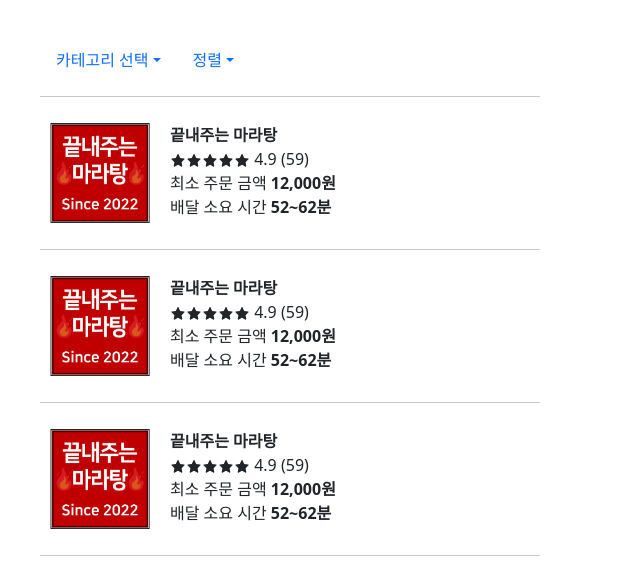
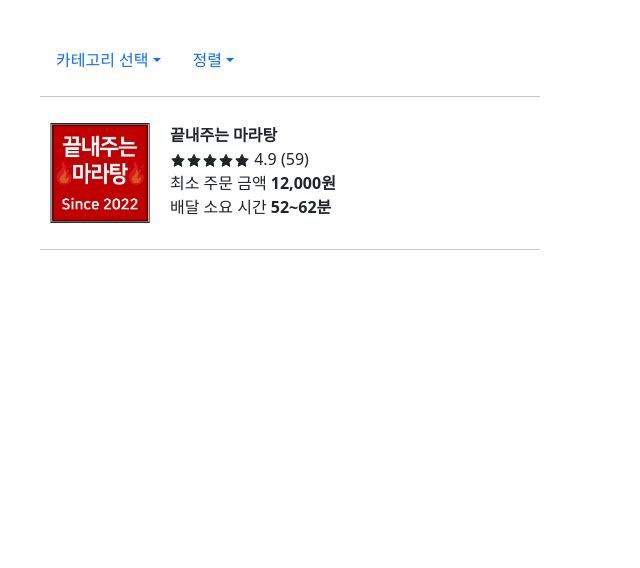
Before and after one commit to sdiaeyu6n/BBLink_frontend, a React (Create React App) app: page /storelist in a window 1280 px wide. Shown: the top 568 px of the page, without its empty margins (0-640 px from the left). Built offline with nearby package versions, Linux system fonts and the light colour scheme.

Commit message:
detail 중

```diff
--- a/package.json
+++ b/package.json
@@ -11,11 +11,13 @@
     "@testing-library/react": "13.3.0",
     "@testing-library/user-event": "13.5.0",
     "axios": "0.27.2",
+    "bootstrap": "^5.2.2",
     "immutable": "4.1.0",
     "open-color": "1.9.1",
     "react": "^18.2.0",
     "react-bootstrap": "^2.5.0",
     "react-device-detect": "2.2.2",
+    "react-icons": "^4.4.0",
     "react-router-dom": "6.3.0",
     "react-scripts": "5.0.1",
     "react-switch": "7.0.0",
--- a/src/App.js
+++ b/src/App.js
@@ -1,76 +1,72 @@
-import LoginPage from './pages/LoginPage';
-import JoinPage from './pages/JoinPage';
-import { BrowserView, MobileView } from 'react-device-detect'
-import JoinAdress from './pages/JoinAdress';
-import JoinMoney from './pages/JoinMoney';
-import MyPage from './pages/MyPage';
-import CategoryPage from './pages/CategoryPage';
-import AdressManage from './pages/AdressManage';
-import ReviewManage from './pages/ReviewManage';
-import WriteReview from './pages/WriteReview';
-import Settings from './pages/Settings';
-import Notice from './pages/Notice'
-import PersonalInfo from './pages/PersonalInfo';
-import MainPage from './pages/MainPage';
-import ToggleSwitch from './components/ToggleSwitch'
-import React from 'react';
-import { useState } from 'react';
-import OrderComplete from './pages/OrderComplete';
-import DeliveryNow from './pages/DeliveryNow';
+import LoginPage from "./pages/LoginPage";
+import JoinPage from "./pages/JoinPage";
+import { BrowserView, MobileView } from "react-device-detect";
+import JoinAdress from "./pages/JoinAdress";
+import JoinMoney from "./pages/JoinMoney";
+import MyPage from "./pages/MyPage";
+import CategoryPage from "./pages/CategoryPage";
+import AdressManage from "./pages/AdressManage";
+import ReviewManage from "./pages/ReviewManage";
+import WriteReview from "./pages/WriteReview";
+import Settings from "./pages/Settings";
+import Notice from "./pages/Notice";
+import PersonalInfo from "./pages/PersonalInfo";
+import MainPage from "./pages/MainPage";
+import ToggleSwitch from "./components/ToggleSwitch";
+import React from "react";
+import { useState } from "react";
+import OrderComplete from "./pages/OrderComplete";
+import DeliveryNow from "./pages/DeliveryNow";
 
-import {BrowserRouter,Routes,Route} from "react-router-dom";
+import { BrowserRouter, Routes, Route } from "react-router-dom";
 
-import RouteTest from './components/RouteTest';
-import Users from './Users';
-import BottomNav from './components/BottomNav';
-import TwinkleOrder from './pages/TwinkleOrder';
-import StoreList from './pages/StoreList';
-import Store from './pages/Store';
-import MenuOption from './pages/MenuOption';
-import MyBag from './pages/MyBag';
-import SelectPage from './pages/SelectPage';
-import Payment from './pages/Payment';
-import PayFin from './pages/PayFin';
-import StoreInfo from './pages/StoreInfo';
-import StoreReview from './pages/StoreReview';
+import RouteTest from "./components/RouteTest";
+import Users from "./Users";
+import BottomNav from "./components/BottomNav";
+import TwinkleOrder from "./pages/TwinkleOrder";
+import StoreList from "./pages/StoreList";
+import Store from "./pages/Store";
+import MenuOption from "./pages/MenuOption";
+import MyBag from "./pages/MyBag";
+import SelectPage from "./pages/SelectPage";
+import Payment from "./pages/Payment";
+import PayFin from "./pages/PayFin";
+import StoreInfo from "./pages/StoreInfo";
+import StoreReview from "./pages/StoreReview";
 
-function App(){
-
+function App() {
   return (
     <BrowserRouter>
       <div>
+        <Routes>
+          <Route path="/MainPage" element={<MainPage />} />
+          <Route path="/TwinkleOrder" element={<TwinkleOrder />} />
+          <Route path="/WriteReview" element={<WriteReview />} />
+          <Route path="/MyPage" element={<MyPage />} />
 
-  <Routes>
-    <Route path="/MainPage" element={<MainPage/>}/>
-    <Route path="/TwinkleOrder" element={<TwinkleOrder/>}/>
-    <Route path="/WriteReview" element={<WriteReview/>}/>
-    <Route path="/MyPage" element={<MyPage/>}/>
+          <Route path="/" element={<LoginPage />} />
+          <Route path="/JoinPage" element={<JoinPage />} />
+          <Route path="/JoinMoney" element={<JoinMoney />} />
+          <Route path="/JoinAdress" element={<JoinAdress />} />
 
-    <Route path="/" element={<LoginPage/>}/>
-    <Route path="/JoinPage" element={<JoinPage/>}/>
-    <Route path="/JoinMoney" element={<JoinMoney/>}/>
-    <Route path="/JoinAdress" element={<JoinAdress/>}/>
+          <Route path="/PersonalInfo" element={<PersonalInfo />} />
+          <Route path="/AdressManage" element={<AdressManage />} />
+          <Route path="/ReviewManage" element={<ReviewManage />} />
+          <Route path="/Settings" element={<Settings />} />
+          <Route path="/Notice" element={<Notice />} />
+          <Route path="/CategoryPage" element={<CategoryPage />} />
+          <Route path="/OrderComplete" element={<OrderComplete />} />
+          <Route path="/DeliveryNow" element={<DeliveryNow />} />
 
-    <Route path="/PersonalInfo" element={<PersonalInfo/>}/>
-    <Route path="/AdressManage" element={<AdressManage/>}/>
-    <Route path="/ReviewManage" element={<ReviewManage/>}/>
-    <Route path="/Settings" element={<Settings/>}/>
-    <Route path="/Notice" element={<Notice/>}/>
-    <Route path="/CategoryPage" element={<CategoryPage/>}/>
-    <Route path="/OrderComplete" element={<OrderComplete/>}/>
-    <Route path="/DeliveryNow" element={<DeliveryNow/>}/>
-
-
-
-    <Route path="/SelectPage" element={<SelectPage/>}/>
-    <Route path="/storelist" element={<StoreList/>}/>
-    <Route path="/store" element={<Store/>}/>
-    <Route path="/menuoption" element={<MenuOption/>}/>
-    <Route path="/mybag" element={<MyBag/>}/>
-    <Route path="/payment" element={<Payment/>}/>
-    <Route path="/payfin" element={<PayFin/>}/>
-    <Route path="/storeinfo" element={<StoreInfo/>}/>
-    <Route path="/storereview" element={<StoreReview/>}/>
+          <Route path="/SelectPage" element={<SelectPage />} />
+          <Route path="/storelist" element={<StoreList />} />
+          <Route path="/storelist/:id" element={<Store />} />
+          <Route path="/menuoption" element={<MenuOption />} />
+          <Route path="/mybag" element={<MyBag />} />
+          <Route path="/payment" element={<Payment />} />
+          <Route path="/payfin" element={<PayFin />} />
+          <Route path="/storeinfo" element={<StoreInfo />} />
+          <Route path="/storereview" element={<StoreReview />} />
         </Routes>
         {/* <BottomNav/> */}
         {/* <RouteTest/>
@@ -125,7 +121,6 @@ function App(){
 
   <hr/>
   <TwinkleOrder/> */}
-
       </div>
     </BrowserRouter>
   );
--- a/src/components/StoreMain.js
+++ b/src/components/StoreMain.js
@@ -2,7 +2,7 @@
 import { AiFillStar } from "react-icons/ai";
 import { useNavigate } from "react-router-dom";
 
-const StoreMain = () => {
+const StoreMain = (id) => {
   const navigate = useNavigate();
   return (
     <>
@@ -10,69 +10,15 @@ const StoreMain = () => {
       <div className="StoreInfoImage" style={{ float: "left", margin: 10 }}>
         <img
           onClick={() => {
-            navigate("/store");
+            window.location.href = `/storelist/${id}`;
+            // navigate(`/storelist/${id}`);
+            // onClick={() => (window.location.hrf = `/storelist/${id}`)}
           }}
           className="storeImg"
-          src="img/storelogo.png"
+          src="./img/storelogo.png"
           width="100"
           height="100"
           alt="끝내주는 마라탕의 로고"
-        />
-      </div>
-      <div className="StoreMenuText" style={{ float: "left", margin: 10 }}>
-        <b>끝내주는 마라탕</b>
-        <br></br>
-        <AiFillStar />
-        <AiFillStar />
-        <AiFillStar />
-        <AiFillStar />
-        <AiFillStar />
-        {"     "}4.9 (59) <br></br>
-        최소 주문 금액 <b>12,000원</b>
-        <br></br>
-        배달 소요 시간 <b>52~62분</b>
-      </div>
-      <div style={{ clear: "both" }}></div>
-      <hr style={{ width: 500 }}></hr>
-      <div className="StoreInfoImage" style={{ float: "left", margin: 10 }}>
-        <img
-          onClick={() => {
-            navigate("/store");
-          }}
-          className="storeImg"
-          src="img/storelogo.png"
-          width="100"
-          height="100"
-          alt="끝내주는 마라탕의 로고"
-          align-items="left"
-        />
-      </div>
-      <div className="StoreMenuText" style={{ float: "left", margin: 10 }}>
-        <b>끝내주는 마라탕</b>
-        <br></br>
-        <AiFillStar />
-        <AiFillStar />
-        <AiFillStar />
-        <AiFillStar />
-        <AiFillStar />
-        {"     "}4.9 (59) <br></br>
-        최소 주문 금액 <b>12,000원</b>
-        <br></br>
-        배달 소요 시간 <b>52~62분</b>
-      </div>
-      <div style={{ clear: "both" }}></div>
-      <hr style={{ width: 500 }}></hr>
-      <div className="StoreInfoImage" style={{ float: "left", margin: 10 }}>
-        <img
-          onClick={() => {
-            navigate("/store");
-          }}
-          className="storeImg"
-          src="img/storelogo.png"
-          width="100"
-          height="100"
-          alt="끝내주는 마라탕의 로고"
-          align-items="left"
         />
       </div>
       <div className="StoreMenuText" style={{ float: "left", margin: 10 }}>
--- a/src/pages/StoreList.js
+++ b/src/pages/StoreList.js
@@ -1,5 +1,6 @@
 import Dd_categor from "../components/Dd_categor";
 import StoreMain from "../components/StoreMain";
+import React, { useState } from "react";
 
 import {
   Navbar,
@@ -11,6 +12,13 @@ import {
 } from "react-bootstrap";
 
 const StoreList = () => {
+  const [store, setstores] = useState([
+    {
+      id: 1,
+      title: "끝내주는 마라탕",
+    },
+  ]);
+
   return (
     <div
       style={{
@@ -20,7 +28,7 @@ const StoreList = () => {
     >
       <div id="StoreList">
         <Dd_categor />
-        <StoreMain />
+        <StoreMain id={setstores.id} />
       </div>
     </div>
   );
```
Also changed, not shown: 2 other files (tests, documents, lock files or other folders). Lines whose indentation alone changed are shown as unchanged.
